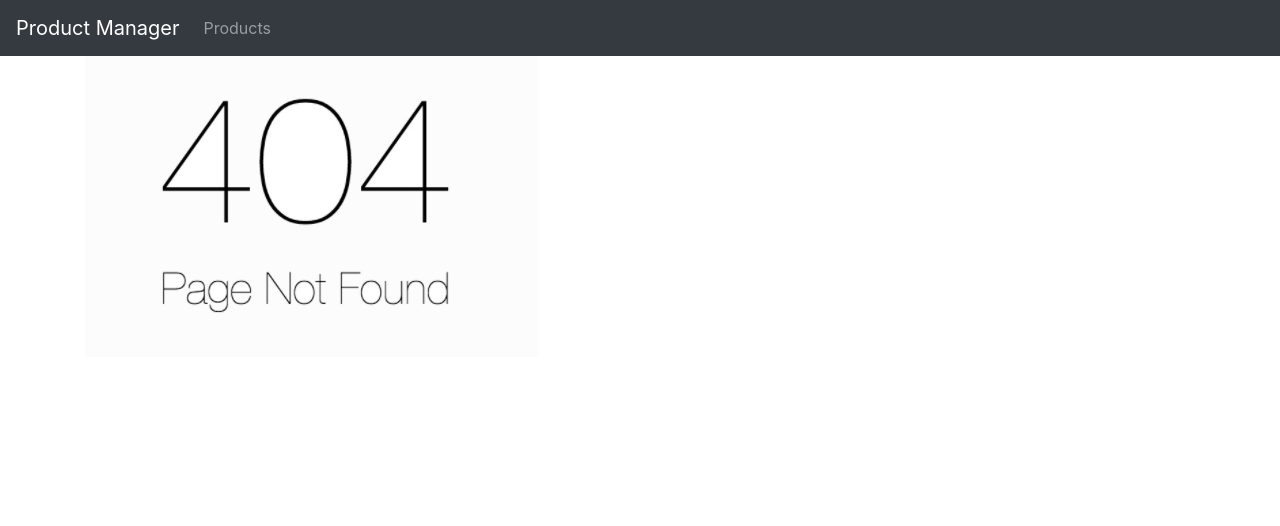
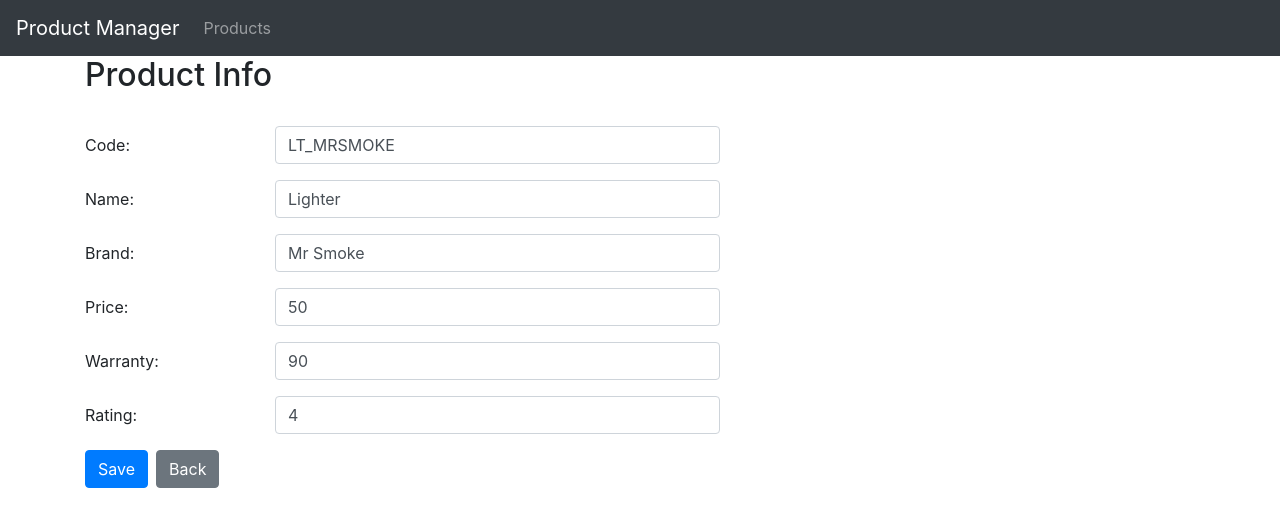
Before and after one commit to andrelake/product-manager, an Angular app: page /products/info/1 in a window 1280 px wide. Shown: the top 526 px of the page. Built offline with nearby package versions, Linux system fonts and the light colour scheme.

Commit message:
Product info

```diff
--- /dev/null
+++ b/src/app/products/product-info.component.html
@@ -0,0 +1,99 @@
+<h2>Product Info</h2><br>
+
+<form #productForm="ngForm">
+
+    <div class="form-group row" id="search-box">
+        <label for=" " class="col-sm-2 col-form-label" id="labelSearch">Code:</label>
+        <div class="col-sm-5">
+            <input
+            required
+            class="form-control"
+            [(ngModel)]="product.code"
+            #productCode="ngModel"
+            [ngClass]="{'is-invalid': productCode.invalid}"
+            name="code">
+            <div class="invalid-feedback">
+                <span>Product code is required</span>
+            </div>
+        </div>
+    </div>
+    <div class="form-group row" id="search-box">
+        <label for=" " class="col-sm-2 col-form-label" id="labelSearch">Name:</label>
+        <div class="col-sm-5">
+            <input
+            required
+            class="form-control"
+            [(ngModel)]="product.name"
+            #productName="ngModel"
+            [ngClass]="{'is-invalid': productName.invalid}"
+            name="name">
+            <div class="invalid-feedback">
+                <span>Product name is required</span>
+            </div>
+        </div>
+    </div>
+    <div class="form-group row" id="search-box">
+        <label for=" " class="col-sm-2 col-form-label" id="labelSearch">Brand:</label>
+        <div class="col-sm-5">
+            <input
+            required
+            class="form-control"
+            [(ngModel)]="product.brand"
+            #productBrand="ngModel"
+            [ngClass]="{'is-invalid': productBrand.invalid}"
+            name="brand">
+            <div class="invalid-feedback">
+                <span>Brand is required</span>
+            </div>
+        </div>
+    </div>
+    <div class="form-group row" id="search-box">
+        <label for=" " class="col-sm-2 col-form-label" id="labelSearch">Price:</label>
+        <div class="col-sm-5">
+            <input
+            required
+            class="form-control"
+            type="number"
+            [(ngModel)]="product.price"
+            #productPrice="ngModel"
+            [ngClass]="{'is-invalid': productPrice.invalid}"
+            name="price">
+            <div class="invalid-feedback">
+                <span>Price is required</span>
+            </div>
+        </div>
+    </div>
+    <div class="form-group row" id="search-box">
+        <label for=" " class="col-sm-2 col-form-label" id="labelSearch">Warranty:</label>
+        <div class="col-sm-5">
+            <input
+            required
+            class="form-control"
+            [(ngModel)]="product.warranty"
+            #productWarranty="ngModel"
+            [ngClass]="{'is-invalid': productWarranty.invalid}"
+            name="warranty">
+            <div class="invalid-feedback">
+                <span>Warranty is required</span>
+            </div>
+        </div>
+    </div>
+    <div class="form-group row" id="search-box">
+        <label for=" " class="col-sm-2 col-form-label" id="labelSearch">Rating:</label>
+        <div class="col-sm-5">
+            <input
+            required
+            class="form-control"
+            [(ngModel)]="product.rating"
+            #productRating="ngModel"
+            [ngClass]="{'is-invalid': productRating.invalid}"
+            name="rating">
+            <div class="invalid-feedback">
+                <span>Rating is required</span>
+            </div>
+        </div>
+    </div>
+
+    <button class="btn btn-primary mr-2" [disabled]="productForm.invalid" (click)="save()">Save</button>
+    <button class="btn btn-secondary" [routerLink]="['/products']">Back</button>
+</form>
--- /dev/null
+++ b/src/app/products/product-info.component.ts
@@ -0,0 +1,26 @@
+import { Component, OnInit } from '@angular/core';
+import { ActivatedRoute } from '@angular/router';
+import { Product } from './product';
+import { ProductService } from './product.service';
+
+@Component({
+    templateUrl: './product-info.component.html'
+})
+export class ProductInfoComponent implements OnInit{
+
+    product: Product
+
+    constructor(
+        private activatedRoute: ActivatedRoute,
+        private productService: ProductService
+        ) { }
+
+    ngOnInit(): void {
+
+        this.product = this.productService.findById(+this.activatedRoute.snapshot.paramMap.get('id'))  // + cast para number
+    }
+
+    save(): void {
+        this.productService.save(this.product)
+    }
+}
--- a/src/app/products/product-list.component.html
+++ b/src/app/products/product-list.component.html
@@ -32,8 +32,7 @@
                 <star [rating]="product.rating"></star>
             </td>
             <td>
-                <button type="button" class="btn btn-success" style="margin-right: 10px;">Edit</button>
-                <button type="button" class="btn btn-danger">Delete</button>
+                <a [routerLink]="['/products/info', product.id]" class="btn btn-success">Edit</a>
             </td>
         </tr>
     </tbody>
--- a/src/app/products/product.service.ts
+++ b/src/app/products/product.service.ts
@@ -8,6 +8,17 @@ export class ProductService {
 
     loadAll(): Product[] {
         return PRODUCTS
+    }
+
+    findById(id: number): Product {
+        return PRODUCTS.find((product: Product) => product.id === id)
+    }
+
+    save(product: Product): void {
+        if(product.id) {
+            const index = PRODUCTS.findIndex((productx: Product) => productx.id === product.id)
+            PRODUCTS[index] = product
+        }
     }
 }
 
```
Also changed, not shown: src/app/app.module.ts (+7 -2 lines).
